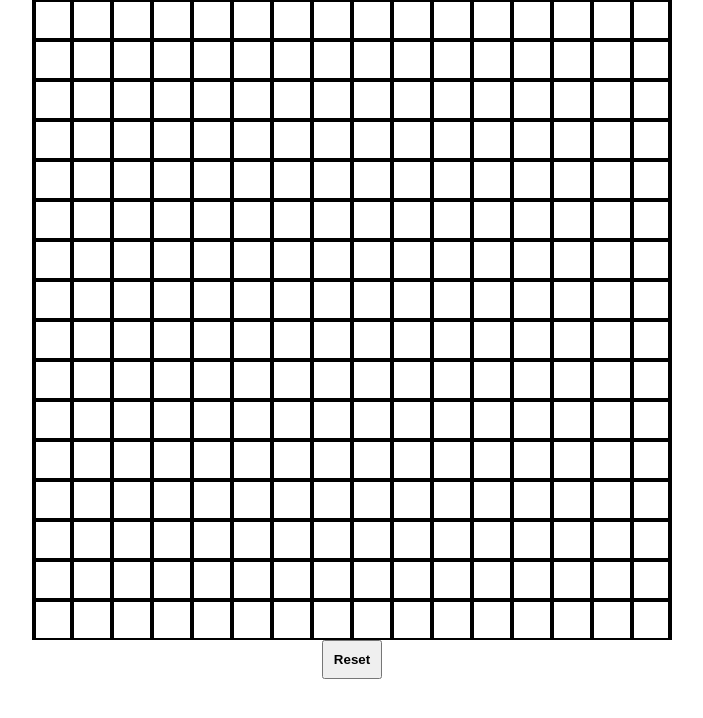
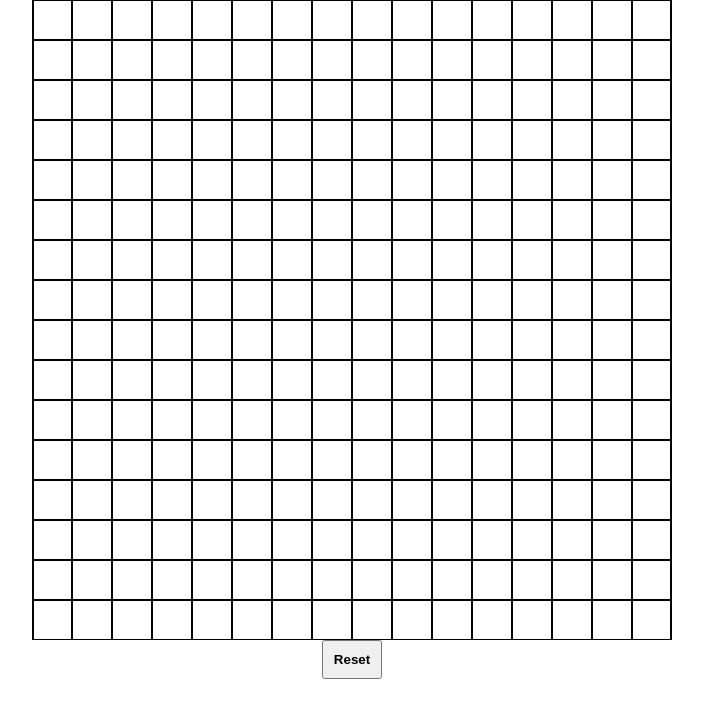
Before and after one commit to LucaX877/odin-etch-a-sketch, a plain HTML site: page index.html in a window 1280 px wide. Shown: the whole page, without its empty margins (288-991 px from the left). Drawn offline with Linux system fonts and the light colour scheme.

Commit message:
Add reset button

```diff
--- a/script.js
+++ b/script.js
@@ -1,26 +1,40 @@
 const container = document.querySelector(".container");
 
-for (let i = 0; i < 256; i++) {
-    if (i % 16 == 15) {
+function drawGrid(number) {
+    for (let i = 0; i < number * number; i++) {
+        if (i % number == number - 1) {
             container.appendChild(document.createElement("div"));
-        container.lastChild.style.borderRight = "4px solid black";
-    } else if (i % 16 == 0) {
+            container.lastChild.style.borderRight = "2px solid black";
+        } else if (i % number == 0) {
             container.appendChild(document.createElement("div"));
-        container.lastChild.style.borderLeft = "4px solid black";
+            container.lastChild.style.borderLeft = "2px solid black";
         } else container.appendChild(document.createElement("div"));
+        container.lastChild.style.height = 640/number + "px";
+        container.lastChild.style.width = 640/number + "px";
+    }
+    squares = drawingEvent();
+    return squares;
 }
 
-const squares = container.querySelectorAll("div");
+function drawingEvent() {
+    let squares = container.querySelectorAll("div");
 
     for (let square of squares) {
         square.addEventListener("mousemove", () => {
             square.classList.add("hit");
         })
     }
+    return squares
+}
 
 const button = document.querySelector("button");
 button.addEventListener("click", () => {
     for (let square of squares) {
         square.remove();
-    }}
-)
+    }
+    alert("Max number is 70");
+    let number = Math.min(parseInt(prompt("Enter number: ")),70)
+    squares = drawGrid(number);
+})
+
+squares = drawGrid(16);
--- a/styles.css
+++ b/styles.css
@@ -22,10 +22,8 @@ div {
 }
 
 .container div {
-    width: 40px;
-    height: 40px;
     flex-shrink: 0;
-    border: 2px solid black;
+    border: 1px solid black;
 }
 
 .container div.hit {
```
Lines whose indentation alone changed are shown as unchanged.
